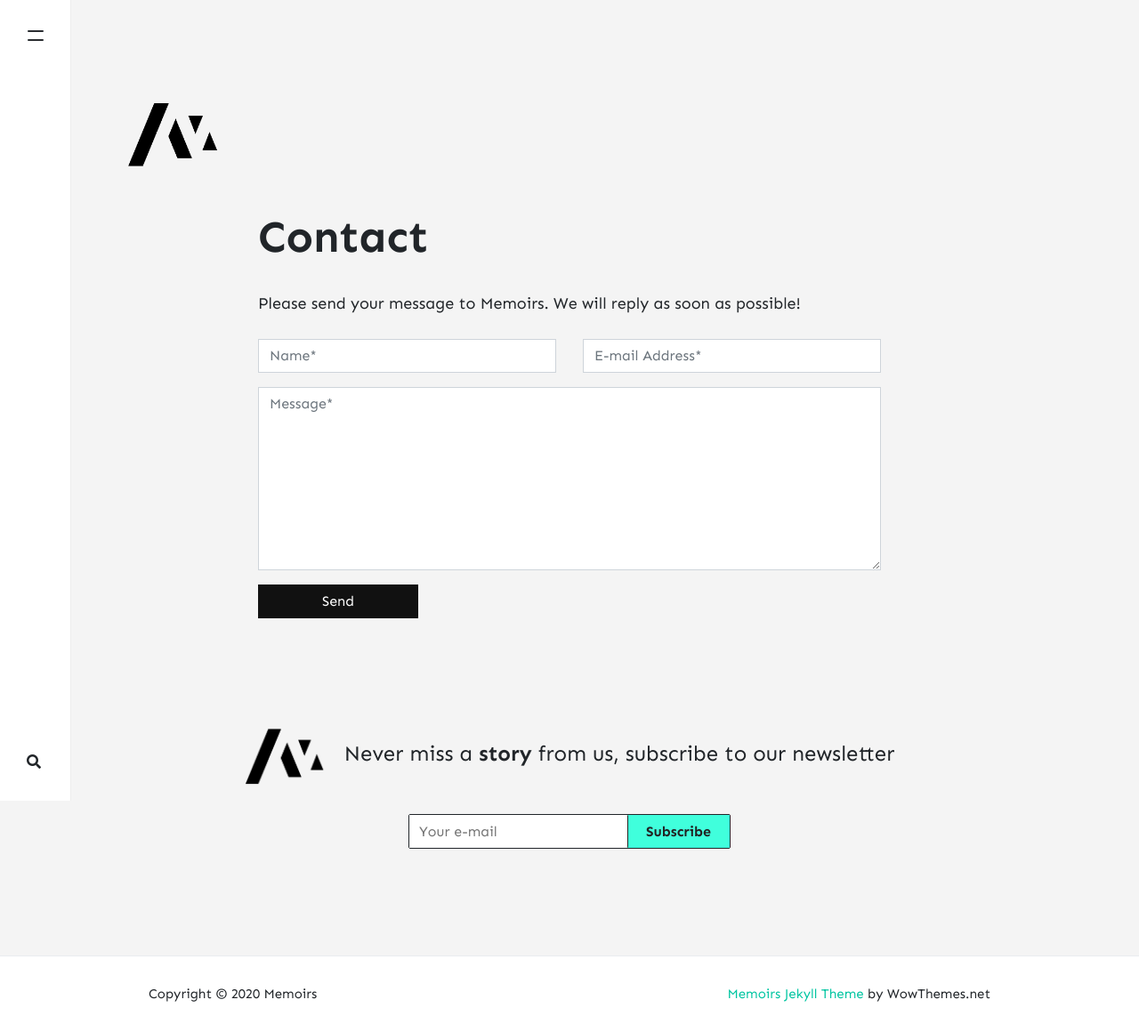
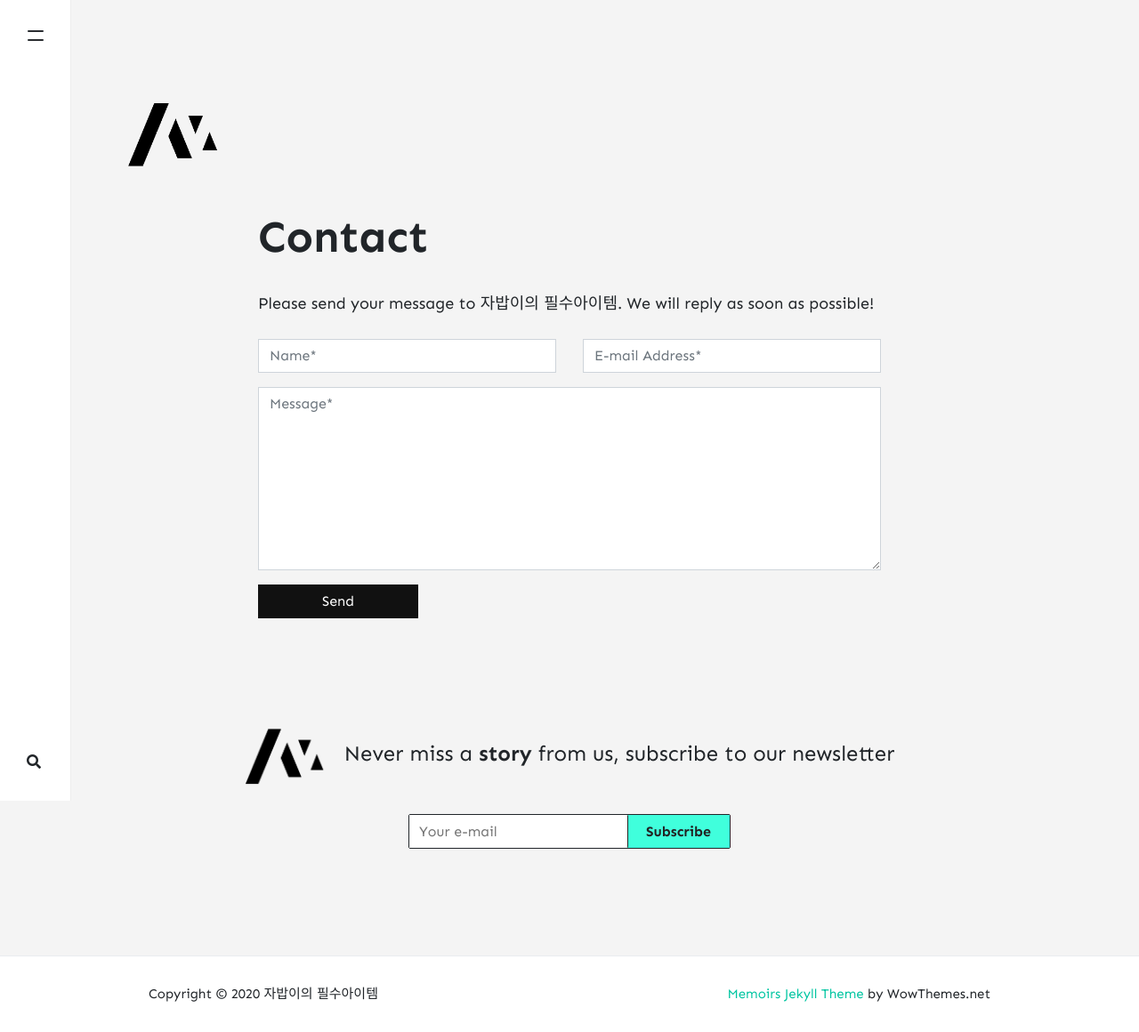
Before and after one commit to zacra/Blog, a Jekyll site: the page built from _pages/contact.md, in a window 1280 px wide. Shown: the whole page at 89% size. Built offline with Jekyll 4.4.1, drawn with Linux system fonts in a browser that asks for light colours; nearby versions of some CDN libraries; comment, search, counter and statistics services are not loaded.

Commit message:
Update _config.yml

```diff
--- a/_config.yml
+++ b/_config.yml
@@ -1,36 +1,28 @@
 # Site
-name: "Memoirs"
-title: "Memoirs"
+name: "자밥이의 필수아이템"
+title: "자밥이의 필수아이템"
 description: "I will take you on the fabulous world of exploration. Travel, culture, lifestyle. Eat, Pray, Love!"
 logo: 'assets/images/logo.png'
 favicon: 'assets/images/logo.png'
 baseurl: /Blog
 google_analytics: 'UA-xxxxxxxx-1'
-disqus: 'demowebsite'
+disqus: 'https-zacra-github-io-blog'
 mailchimp-list: 'https://wowthemes.us11.list-manage.com/subscribe/post?u=8aeb20a530e124561927d3bd8&amp;id=8c3d2d214b'
 include: ["_pages"]
 permalink: /:title/
-email: wowthemesnet@gmail.com
+email: zacra@naver.com
 
 # Authors
 authors:
-  sal:
-    name: Sal
-    display_name: Sal
-    gravatar: e56154546cf4be74e393c62d1ae9f9d4
-    email: wowthemesnet@gmail.com
-    web: https://www.wowthemes.net/donate/
-    twitter: https://twitter.com/wowthemesnet
-    description: "Author of Mediumish, a Bootstrap Medium styled template available for WordPress, HTML, Ghost and Jekyll. You are currently previewing Jekyll template demo."
-  john:
-    name: John
-    display_name: John
+  zacra:
+    name: zacra
+    display_name: 권대현
     avatar: 'assets/images/avatar.png'
     gravatar: b1cc14991db7a456fcd761680bbc8f81
-    email: wowthemesnet@gmail.com
+    email: zacra@naver.com
     web: https://www.wowthemes.net
     twitter: https://twitter.com/wowthemesnet
-    description: "This is the author box. Write a short description of the author here. You are currently previewing Mediumish demo, a Jekyll template compatible with Github pages."
+    description: "유용한 필수 아이템 소개"
 
 # Plugins
 plugins:
```
